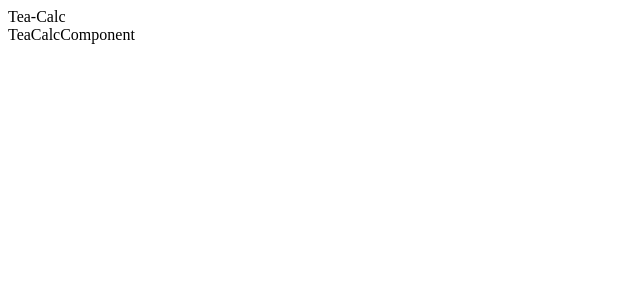
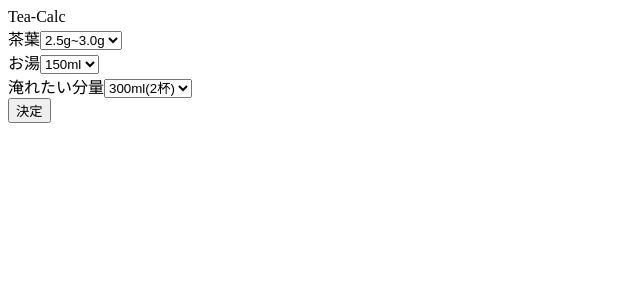
Before and after one commit to naoto-kamba/tea, a Next.js app: page / in a window 1280 px wide. Shown: the top 300 px of the page, without its empty margins (0-640 px from the left). Built offline with nearby package versions, Linux system fonts and the light colour scheme.

Commit message:
入力フォームの機能を作成

```diff
--- /dev/null
+++ b/components/InputAmounts.tsx
@@ -0,0 +1,58 @@
+import React from 'react'
+type Amounts = {
+  leaf: number
+  hotWater: number
+  tea: number
+}
+
+export const InputAmounts = () => {
+  const [amounts, setAmounts] = React.useState<Amounts>({
+    leaf: 2.75,
+    hotWater: 150,
+    tea: 300,
+  })
+  const onChangeLeaf = (event: React.ChangeEvent<HTMLSelectElement>) => {
+    setAmounts({
+      ...amounts,
+      leaf: Number(event.target.value),
+    })
+  }
+  const onChangeHotWater = (event: React.ChangeEvent<HTMLSelectElement>) => {
+    setAmounts({
+      ...amounts,
+      hotWater: Number(event.target.value),
+    })
+  }
+  const onChangeTea = (event: React.ChangeEvent<HTMLSelectElement>) => {
+    setAmounts({
+      ...amounts,
+      tea: Number(event.target.value),
+    })
+  }
+  return (
+    <div>
+      <div>
+        <label>茶葉</label>
+        <select value={amounts.leaf} onChange={onChangeLeaf}>
+          <option value={2.75}>2.5g~3.0g</option>
+          <option value={3.25}>3.0g~3.5g</option>
+        </select>
+      </div>
+      <div>
+        <label>お湯</label>
+        <select value={amounts.hotWater} onChange={onChangeHotWater}>
+          <option value={150}>150ml</option>
+          <option value={200}>200ml</option>
+        </select>
+      </div>
+      <div>
+        <label>淹れたい分量</label>
+        <select value={amounts.tea} onChange={onChangeTea}>
+          <option value={300}>300ml(2杯)</option>
+          <option value={600}>600ml(4杯)</option>
+        </select>
+      </div>
+      <button>決定</button>
+    </div>
+  )
+}
--- a/package.json
+++ b/package.json
@@ -13,6 +13,7 @@
     "react-dom": "^17.0.2"
   },
   "devDependencies": {
+    "@tailwindcss/forms": "^0.3.2",
     "@types/node": "^14.14.37",
     "@types/react": "^17.0.3",
     "@types/react-dom": "^17.0.3",
--- a/pages/index.tsx
+++ b/pages/index.tsx
@@ -1,11 +1,12 @@
 import { Layout } from '../components/layout/Layout'
+import { InputAmounts } from '../components/InputAmounts'
 
-const TeaCalc = () => {
+const Index = () => {
   return (
     <Layout>
-      <div>TeaCalcComponent</div>
+      <InputAmounts />
     </Layout>
   )
 }
 
-export default TeaCalc
+export default Index
--- a/tailwind.config.js
+++ b/tailwind.config.js
@@ -7,5 +7,5 @@ module.exports = {
   variants: {
     extend: {},
   },
-  plugins: [],
+  plugins: [require('@tailwindcss/forms')],
 }
```
Also changed, not shown: 1 other file (tests, documents, lock files or other folders).
